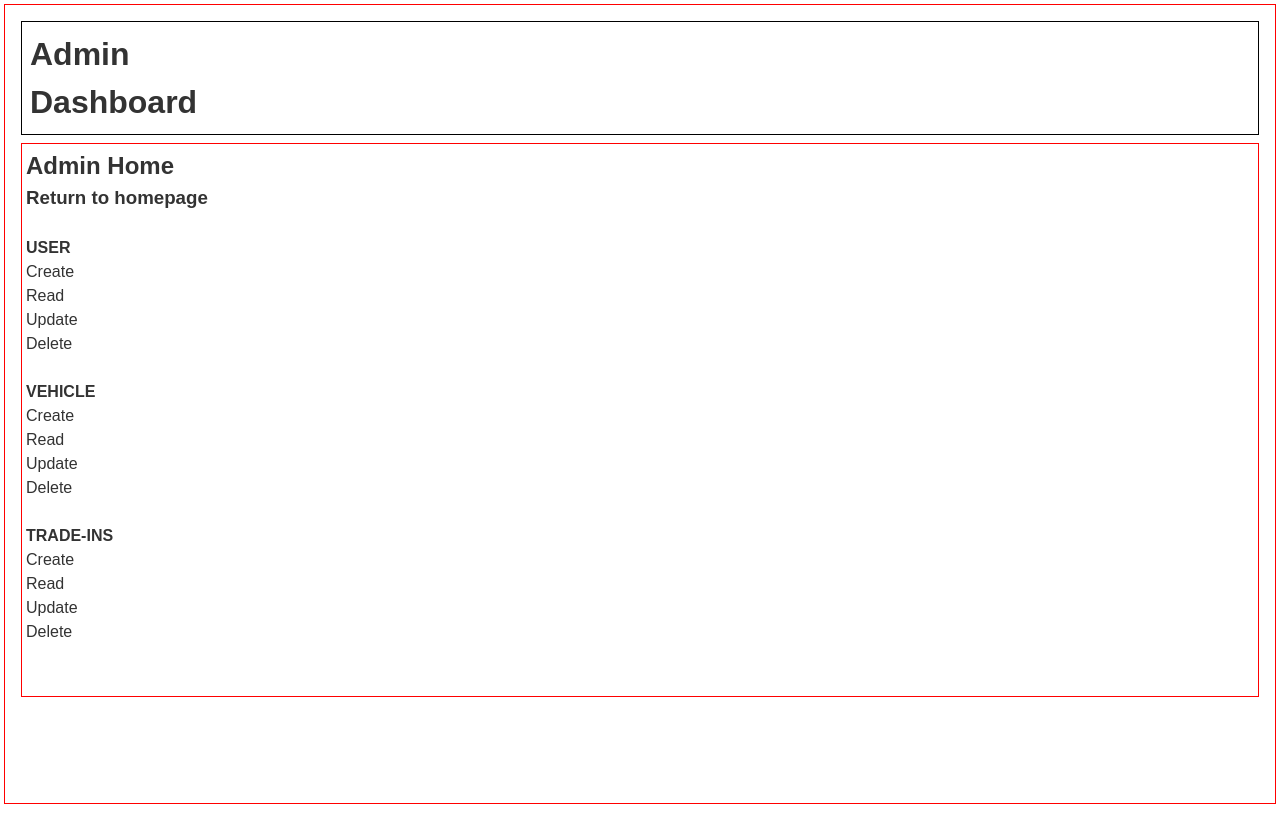
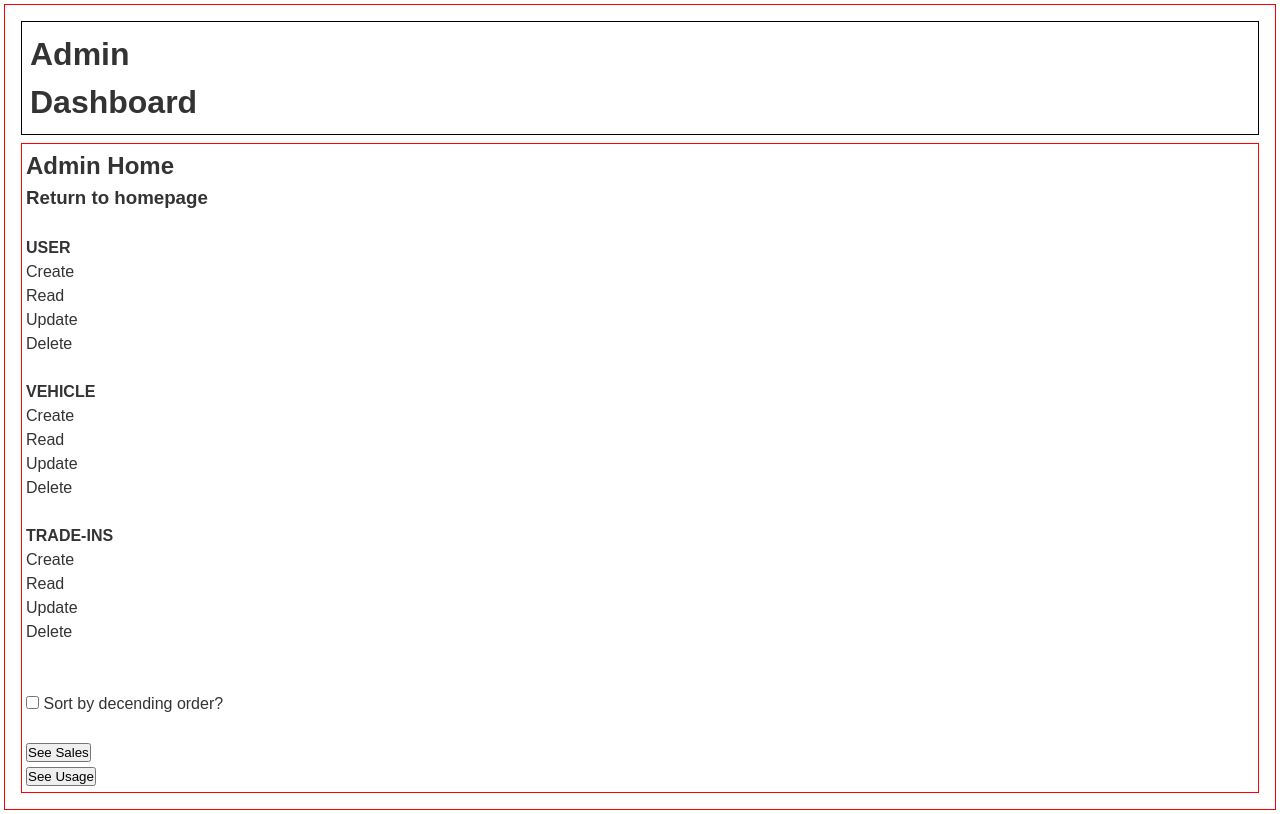
Before and after one commit to cskevhho/york-lions, a Flask app: page /admin in a window 1280 px wide. Run offline with Flask 3, Linux system fonts and the light colour scheme; a user stored in the database is signed in.

Commit message:
Update admin.html

```diff
--- a/yorklions/templates/admin.html
+++ b/yorklions/templates/admin.html
@@ -58,6 +58,15 @@
     <p style="color: red;"><b>{{ message }}</b></p>
     {% endif %}
 
+    <form action="/get-sales-report" method="POST">
+        <input type="checkbox" id="descending" name="descending" value="true" />
+        <label for="descending">Sort by decending order?</label><br><br>
+        <input type="submit" class="See Sale Report" value="See Sales" />
+    </form>
+    <form action="/get-usage-report" method="POST">
+        <input type="submit" class="See Usage Report" value="See Usage" />
+    </form>
+
     {% if salesReport %}
     <h1>Website sale report</h1>
     <table id="sale-table">
```
